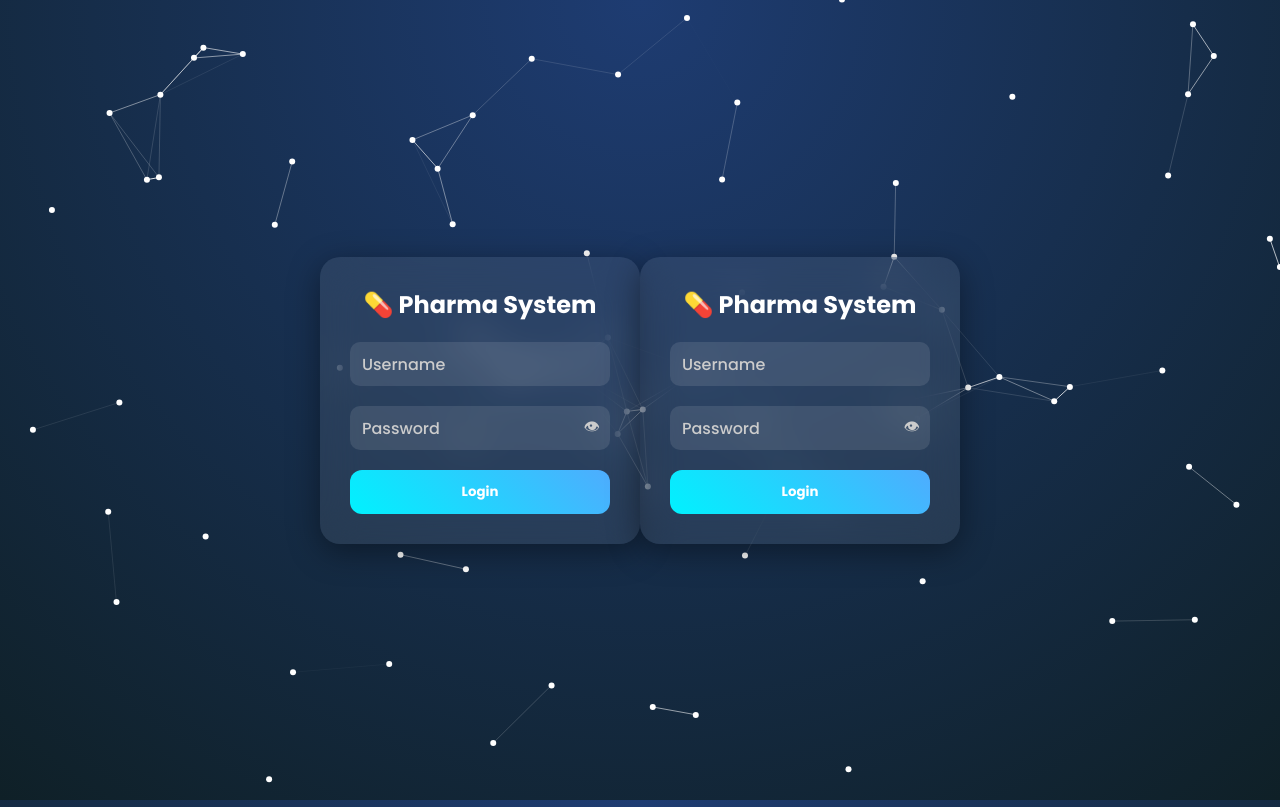
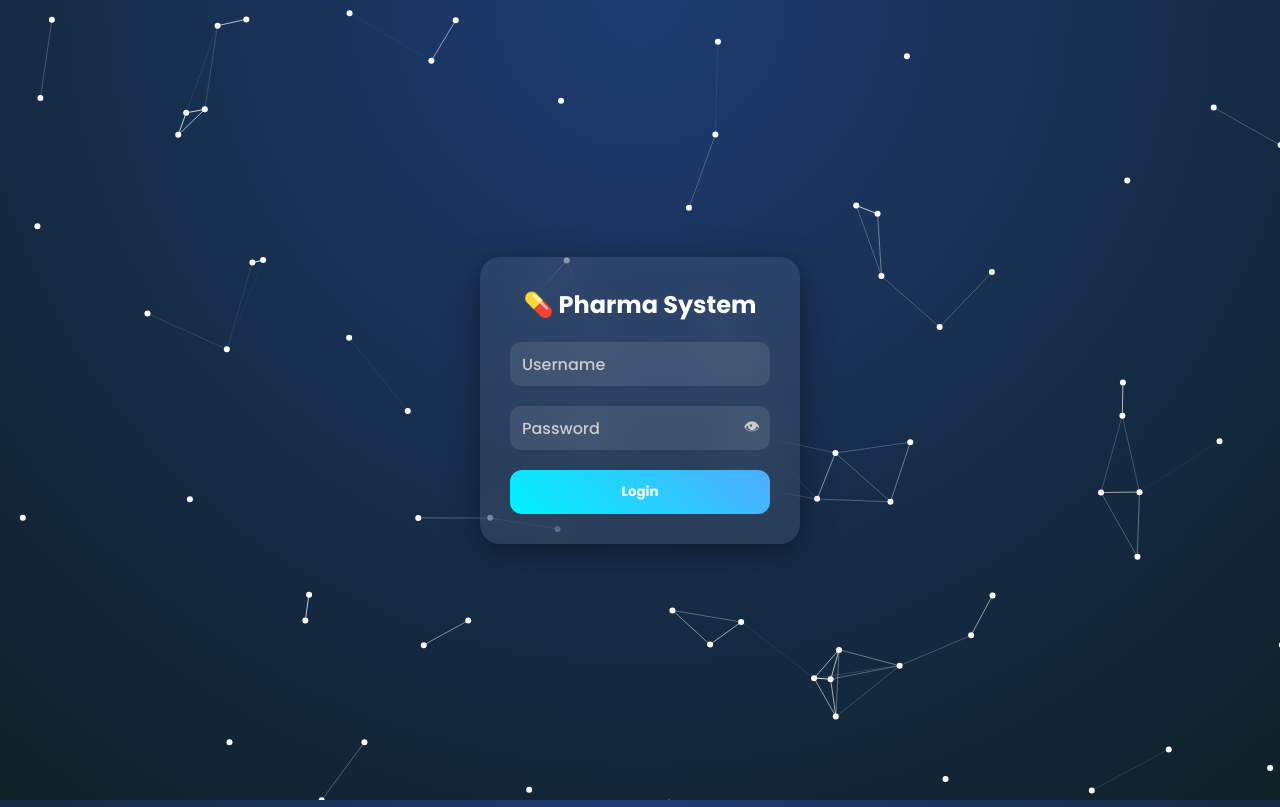
Before and after one commit to Sadiyamd029/pharma-billing, a Flask app: page /login in a window 1280 px wide. Run offline with Flask 3, Linux system fonts and the light colour scheme.

Commit message:
fixed duplicate html

```diff
--- a/templates/login.html
+++ b/templates/login.html
@@ -126,7 +126,6 @@
         transform:translateY(0);
     }
 }
-
 </style>
 </head>
 
@@ -182,190 +181,4 @@
 </script>
 
 </body>
-
-<!DOCTYPE html>
-<html lang="en">
-<head>
-<meta charset="UTF-8">
-<title>Login - Pharma System</title>
-
-<!-- Google Font -->
-<link href="https://fonts.googleapis.com/css2?family=Poppins:wght@300;500;700&display=swap" rel="stylesheet">
-
-<style>
-*{
-    margin:0;
-    padding:0;
-    box-sizing:border-box;
-    font-family: 'Poppins', sans-serif;
-}
-
-/* 🌌 Background */
-body{
-    height:100vh;
-    display:flex;
-    justify-content:center;
-    align-items:center;
-    background: radial-gradient(circle at top, #1e3c72, #0f2027);
-    overflow:hidden;
-}
-
-/* 🎇 Particles canvas */
-#particles-js{
-    position:absolute;
-    width:100%;
-    height:100%;
-    z-index:0;
-}
-
-/* 💎 Glass Card */
-.login-box{
-    position:relative;
-    z-index:2;
-    width:320px;
-    padding:30px;
-    border-radius:20px;
-    backdrop-filter: blur(20px);
-    background: rgba(255,255,255,0.08);
-    box-shadow: 0 8px 32px rgba(0,0,0,0.4);
-    text-align:center;
-    animation: fadeIn 1s ease;
-}
-
-/* Title */
-.login-box h2{
-    color:white;
-    margin-bottom:20px;
-}
-
-/* Floating Input */
-.input-group{
-    position:relative;
-    margin:20px 0;
-}
-
-.input-group input{
-    width:100%;
-    padding:12px;
-    border:none;
-    outline:none;
-    border-radius:10px;
-    background: rgba(255,255,255,0.1);
-    color:white;
-}
-
-.input-group label{
-    position:absolute;
-    top:50%;
-    left:12px;
-    transform:translateY(-50%);
-    color:#ccc;
-    pointer-events:none;
-    transition:0.3s;
-}
-
-/* ✨ Floating Effect */
-.input-group input:focus + label,
-.input-group input:valid + label{
-    top:-8px;
-    left:10px;
-    font-size:12px;
-    color:#00f2fe;
-}
-
-/* 👁 Password Toggle */
-.eye{
-    position:absolute;
-    right:10px;
-    top:50%;
-    transform:translateY(-50%);
-    cursor:pointer;
-    color:#ccc;
-}
-
-/* 🔘 Button */
-button{
-    width:100%;
-    padding:12px;
-    border:none;
-    border-radius:12px;
-    background: linear-gradient(45deg, #00f2fe, #4facfe);
-    color:white;
-    font-weight:bold;
-    cursor:pointer;
-    transition:0.3s;
-}
-
-button:hover{
-    transform:scale(1.05);
-}
-
-/* ✨ Animation */
-@keyframes fadeIn{
-    from{
-        opacity:0;
-        transform:translateY(20px);
-    }
-    to{
-        opacity:1;
-        transform:translateY(0);
-    }
-}
-
-</style>
-</head>
-
-<body>
-
-<!-- 🌌 Particles -->
-<div id="particles-js"></div>
-
-<!-- 💎 Login Box -->
-<div class="login-box">
-
-    <h2>💊 Pharma System</h2>
-
-    <form method="POST">
-
-        <div class="input-group">
-            <input type="text" name="username" required>
-            <label>Username</label>
-        </div>
-
-        <div class="input-group">
-            <input type="password" name="password" id="password" required>
-            <label>Password</label>
-            <span class="eye" onclick="togglePassword()">👁</span>
-        </div>
-
-        <button type="submit">Login</button>
-
-    </form>
-
-</div>
-
-<!-- 🔥 Particles JS -->
-<script src="https://cdn.jsdelivr.net/npm/particles.js"></script>
-
-<script>
-particlesJS("particles-js", {
-    "particles": {
-        "number": { "value": 60 },
-        "size": { "value": 3 },
-        "move": { "speed": 1 },
-        "line_linked": { "enable": true }
-    }
-});
-</script>
-
-<!-- 👁 Toggle Password -->
-<script>
-function togglePassword(){
-    let pass = document.getElementById("password");
-    pass.type = pass.type === "password" ? "text" : "password";
-}
-</script>
-
-</body>
-
 </html>
```
